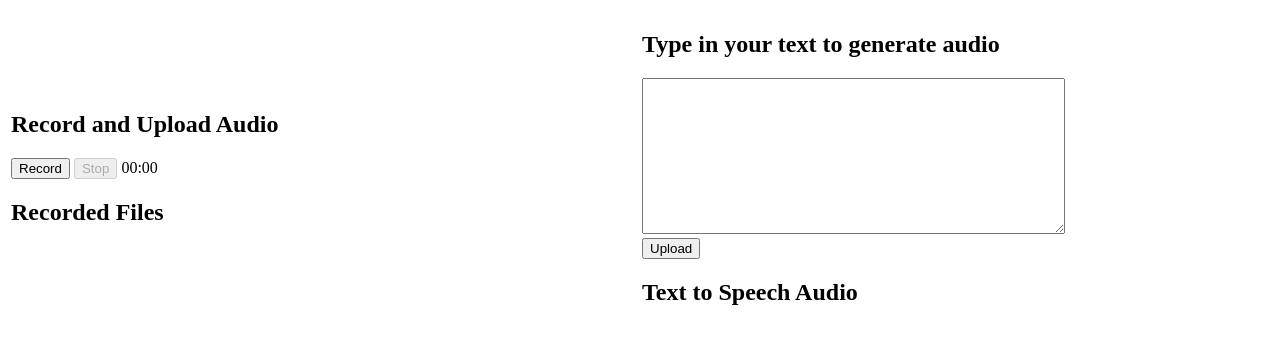
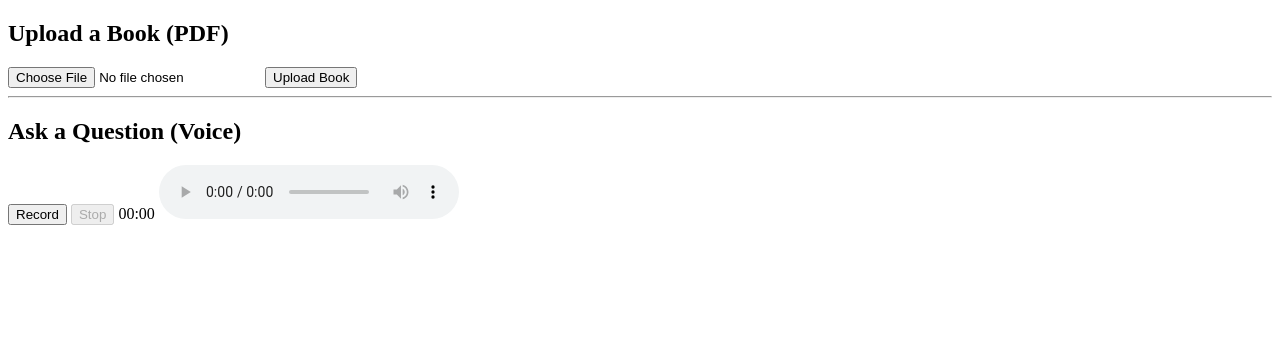
Before and after one commit to BryanAviles-Lopez/COTCourseProject, a Flask app: page / in a window 1280 px wide. Shown: the top 344 px of the page. Run offline with Flask 3, Linux system fonts and the light colour scheme.

Commit message:
first try

```diff
--- a/main.py
+++ b/main.py
@@ -1,129 +1,133 @@
 from datetime import datetime
-from flask import Flask, render_template, request, redirect, url_for, send_from_directory, flash
-from google.cloud import speech
+from flask import Flask, render_template, request, redirect, send_from_directory, flash
+import os
+import pdfplumber
 from google.cloud import texttospeech
-from google.cloud import language_v1
-import os
+from google import genai
+from google.genai import types
 
 app = Flask(__name__)
 
 UPLOAD_FOLDER = 'uploads'
-ALLOWED_EXTENSIONS = {'wav'}
+TTS_FOLDER = 'tts'
+BOOK_PATH = os.path.join(UPLOAD_FOLDER, 'user_book.pdf')
+AUDIO_PATH = os.path.join(UPLOAD_FOLDER, 'audio.wav')
+
 app.config['UPLOAD_FOLDER'] = UPLOAD_FOLDER
+os.makedirs(UPLOAD_FOLDER, exist_ok=True)
+os.makedirs(TTS_FOLDER, exist_ok=True)
 
-os.makedirs(UPLOAD_FOLDER, exist_ok=True)
-os.makedirs('tts', exist_ok=True)
+genai.configure(api_key=os.environ.get("GEMINI_API_KEY"))
 
-def allowed_file(filename):
-    return '.' in filename and filename.rsplit('.', 1)[1].lower() in ALLOWED_EXTENSIONS
+def synthesize_text(text, output_path):
+    client = texttospeech.TextToSpeechClient()
+    input_text = texttospeech.SynthesisInput(text=text)
+    voice = texttospeech.VoiceSelectionParams(
+        language_code="en-US",
+        ssml_gender=texttospeech.SsmlVoiceGender.NEUTRAL,
+    )
+    audio_config = texttospeech.AudioConfig(audio_encoding=texttospeech.AudioEncoding.MP3)
 
-def get_files(folder):
-    files = []
-    for filename in os.listdir(folder):
-        if allowed_file(filename):
-            files.append(filename)
-    files.sort(reverse=True)
-    return files
+    response = client.synthesize_speech(input=input_text, voice=voice, audio_config=audio_config)
+
+    with open(output_path, 'wb') as out:
+        out.write(response.audio_content)
+
+def extract_text_from_pdf(pdf_path):
+    text = ""
+    with pdfplumber.open(pdf_path) as pdf:
+        for page in pdf.pages:
+            text += page.extract_text() or ""
+    return text
 
 @app.route('/')
 def index():
-    files = get_files(UPLOAD_FOLDER)
-    tts_files = get_files('tts')
-    return render_template('index.html', files=files, tts_files=tts_files)
+    return render_template('index.html')
 
-def analyze_sentiment(text):
-    client = language_v1.LanguageServiceClient()
-    document = language_v1.Document(content=text, type_=language_v1.Document.Type.PLAIN_TEXT)
-    sentiment = client.analyze_sentiment(document=document).document_sentiment
-
-    if sentiment.score > 0.2:
-        sentiment_label = "Positive"
-    elif sentiment.score < -0.2:
-        sentiment_label = "Negative"
-    else:
-        sentiment_label = "Neutral"
-
-    return f"Sentiment: {sentiment_label}\nScore: {sentiment.score}\nMagnitude: {sentiment.magnitude}"
-
-@app.route('/upload', methods=['POST'])
-def upload_audio():
-    if 'audio_data' not in request.files:
-        flash('No audio data')
-        return redirect(request.url)
-
-    file = request.files['audio_data']
-    if file.filename == '':
-        flash('No selected file')
-        return redirect(request.url)
-
-    if file:
-        filename = datetime.now().strftime("%Y%m%d-%I%M%S%p") + '.wav'
-        file_path = os.path.join(app.config['UPLOAD_FOLDER'], filename)
-        file.save(file_path)
-
-        client = speech.SpeechClient()
-        with open(file_path, 'rb') as audio_file:
-            content = audio_file.read()
-
-        audio = speech.RecognitionAudio(content=content)
-        config = speech.RecognitionConfig(
-            language_code="en-US",
-            audio_channel_count=1,
-        )
-
-        response = client.recognize(config=config, audio=audio)
-
-        transcript = "\n".join([result.alternatives[0].transcript for result in response.results])
-        sentiment_result = analyze_sentiment(transcript)
-        transcript_path = file_path + '.txt'
-        with open(transcript_path, 'w') as f:
-            f.write(f"Original Audio File: {filename}\n\nTranscript:\n{transcript}\n\n{sentiment_result}")
-
+@app.route('/upload_pdf', methods=['POST'])
+def upload_pdf():
+    file = request.files['pdf']
+    file.save(BOOK_PATH)
     return redirect('/')
 
+@app.route('/ask', methods=['POST'])
+def ask():
+    # Save audio file
+    audio_file = request.files['audio_data']
+    audio_file.save(AUDIO_PATH)
 
-@app.route('/upload_text', methods=['POST'])
-def upload_text():
-    text = request.form['text']
-    if not text.strip():
-        flash("Text input is empty")
-        return redirect(request.url)
+    # Step 1: Ask Gemini to transcribe the audio
+    client = genai.Client()
+    audio_file_ref = client.files.upload(file=AUDIO_PATH)
 
-    client = texttospeech.TextToSpeechClient()
-    input_text = texttospeech.SynthesisInput(text=text)
-    voice = texttospeech.VoiceSelectionParams(language_code="en-US", ssml_gender=texttospeech.SsmlVoiceGender.NEUTRAL)
-    audio_config = texttospeech.AudioConfig(audio_encoding=texttospeech.AudioEncoding.LINEAR16)
+    transcription_prompt = """
+Please provide only the transcription of the user's speech. Do not include any extra commentary or formatting.
+Return only the raw text that was spoken.
+"""
+    transcription_contents = [
+        types.Content(
+            role="user",
+            parts=[
+                types.Part.from_uri(file_uri=audio_file_ref.uri, mime_type="audio/wav"),
+                types.Part.from_text(text=transcription_prompt),
+            ],
+        )
+    ]
 
-    response = client.synthesize_speech(input=input_text, voice=voice, audio_config=audio_config)
+    transcription_response = client.models.generate_content(
+        model="gemini-2.0-pro",
+        contents=transcription_contents,
+        config=types.GenerateContentConfig(
+            temperature=0.3,
+            max_output_tokens=2048,
+        ),
+    )
 
-    tts_folder = 'tts'
-    filename = datetime.now().strftime("%Y%m%d-%I%M%S%p") + '.wav'
-    file_path = os.path.join(tts_folder, filename)
-    with open(file_path, 'wb') as out:
-        out.write(response.audio_content)
+    question_text = transcription_response.text.strip()
 
-    sentiment_result = analyze_sentiment(text)
+    # Step 2: Extract PDF content
+    book_text = extract_text_from_pdf(BOOK_PATH)
 
-    transcript_path = file_path + '.txt'
-    with open(transcript_path, 'w') as f:
-        f.write(f"Original TTS Input:\n{text}\n\n{sentiment_result}")
+    # Step 3: Ask Gemini to answer the question based on the book
+    qa_prompt = f"""
+You are a helpful assistant. The user uploaded the following book:
 
-    return redirect('/')
+---BOOK START---
+{book_text[:15000]}  # If too large, truncate
+---BOOK END---
+
+They asked: "{question_text}"
+
+Answer clearly based only on the book. Keep your answer concise (1–3 sentences).
+"""
+
+    answer_response = client.models.generate_content(
+        model="gemini-2.0-pro",
+        contents=[types.Content(role="user", parts=[types.Part.from_text(qa_prompt)])],
+        config=types.GenerateContentConfig(
+            temperature=0.5,
+            max_output_tokens=512,
+        ),
+    )
+
+    answer = answer_response.text.strip()
+
+    # Step 4: Synthesize audio response
+    output_filename = datetime.now().strftime("%Y%m%d-%H%M%S") + '.mp3'
+    output_path = os.path.join(TTS_FOLDER, output_filename)
+    synthesize_text(answer, output_path)
+
+    return send_from_directory(TTS_FOLDER, output_filename, mimetype='audio/mp3')
 
 @app.route('/<folder>/<filename>')
 def uploaded_file(folder, filename):
     if folder not in ['uploads', 'tts']:
         return "Invalid folder", 404
+    path = os.path.join(folder, filename)
+    if os.path.exists(path):
+        return send_from_directory(folder, filename)
+    return "File not found", 404
 
-    folder_path = os.path.join(folder, filename)
-    if os.path.exists(folder_path):
-        return send_from_directory(folder, filename)
-    else:
-        return "File not found", 404
-
-@app.route('/script.js', methods=['GET'])
+@app.route('/script.js')
 def scripts_js():
-    return send_from_directory('', 'script.js')
-
-if __name__ == '__main__':
-    app.run(debug=True)
+    return send_from_directory('static', 'script.js')
--- a/requirements.txt
+++ b/requirements.txt
@@ -1,5 +1,5 @@
 Flask==3.0.3
-google-cloud-speech==2.27.0
 google-cloud-texttospeech==2.17.2
-google-cloud-language==2.8.1
+google-genai==1.7.0
+pdfplumber==0.10.3
 gunicorn==22.0.0
--- a/templates/index.html
+++ b/templates/index.html
@@ -1,65 +1,29 @@
 <!DOCTYPE html>
 <html>
 <head>
-    <title>Audio Recorder</title>
+    <title>Book Knowledge App</title>
 </head>
 <body>
 
-    <table style="width:100%">
-        <tr>
-            <td style="width:50%">
-                <h2>Record and Upload Audio</h2>
+    <h2>Upload a Book (PDF)</h2>
+    <form action="/upload_pdf" method="post" enctype="multipart/form-data">
+        <input type="file" name="pdf" accept=".pdf" required>
+        <input type="submit" value="Upload Book">
+    </form>
 
-                <button id="record">Record</button>
-                <button id="stop">Stop</button>
-                <span id="timer">00:00</span>
-                <audio id="audio"></audio>
-                <form id="uploadForm" method="POST" enctype="multipart/form-data">
-                    <input type="hidden" name="audio_data" id="audioData">
-                </form>
-                <script src="script.js"></script>
-                <hl></hl>
+    <hr>
 
-                <h2>Recorded Files</h2>
-                <ul>
-                    {% for file in files %}
-                    <li>
-                        <audio controls>
-                            <source src="{{ url_for('uploaded_file', folder='uploads', filename=file) }}">
-                            Your browser does not support the audio element.
-                        </audio><br>
-                        {{ file }}
-                        <a href="{{ url_for('uploaded_file', folder='uploads', filename=file) }}.txt">{{ file }}.txt</a>
-                    </li>
-                    {% endfor %}
-                </ul>
-            </td>
-            <td style="width:50%">
-                <h2>Type in your text to generate audio</h2>
+    <h2>Ask a Question (Voice)</h2>
+    <button id="record">Record</button>
+    <button id="stop" disabled>Stop</button>
+    <span id="timer">00:00</span>
+    <audio id="audio" controls></audio>
 
-                <form action="/upload_text" method="post">
-                  <textarea name="text" rows="10" cols="50"></textarea>
-                  <br>
-                  <input type="submit" value="Upload">
-                </form>
+    <form id="uploadForm" method="POST" action="/ask" enctype="multipart/form-data">
+        <input type="hidden" name="audio_data" id="audioData">
+    </form>
 
-                <hl></hl>
-                <h2>Text to Speech Audio</h2>
-                <ul>
-                    {% for file in tts_files %}
-                    <li>
-                        <audio controls>
-                            <source src="{{ url_for('uploaded_file', folder='tts', filename=file) }}" type="audio/wav">
-                            Your browser does not support the audio element.
-                        </audio><br>
-                        {{ file }}
-                        <a href="{{ url_for('uploaded_file', folder='tts', filename=file + '.txt') }}">View Transcript & Sentiment</a>
-                    </li>
-                    {% endfor %}
-                </ul>
-            </td>
-        </tr>
-    </table>
+    <script src="/script.js"></script>
 
 </body>
 </html>
```
Also changed, not shown: script.js (+14 -11 lines).
